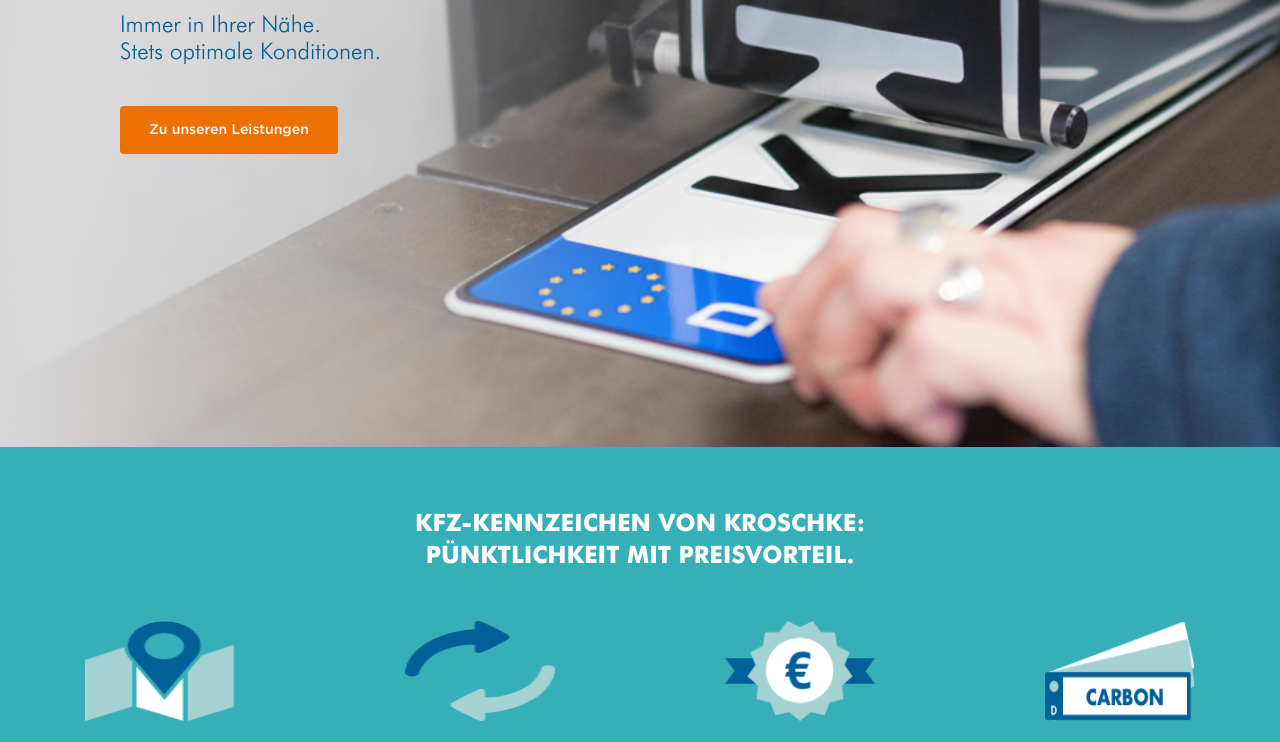
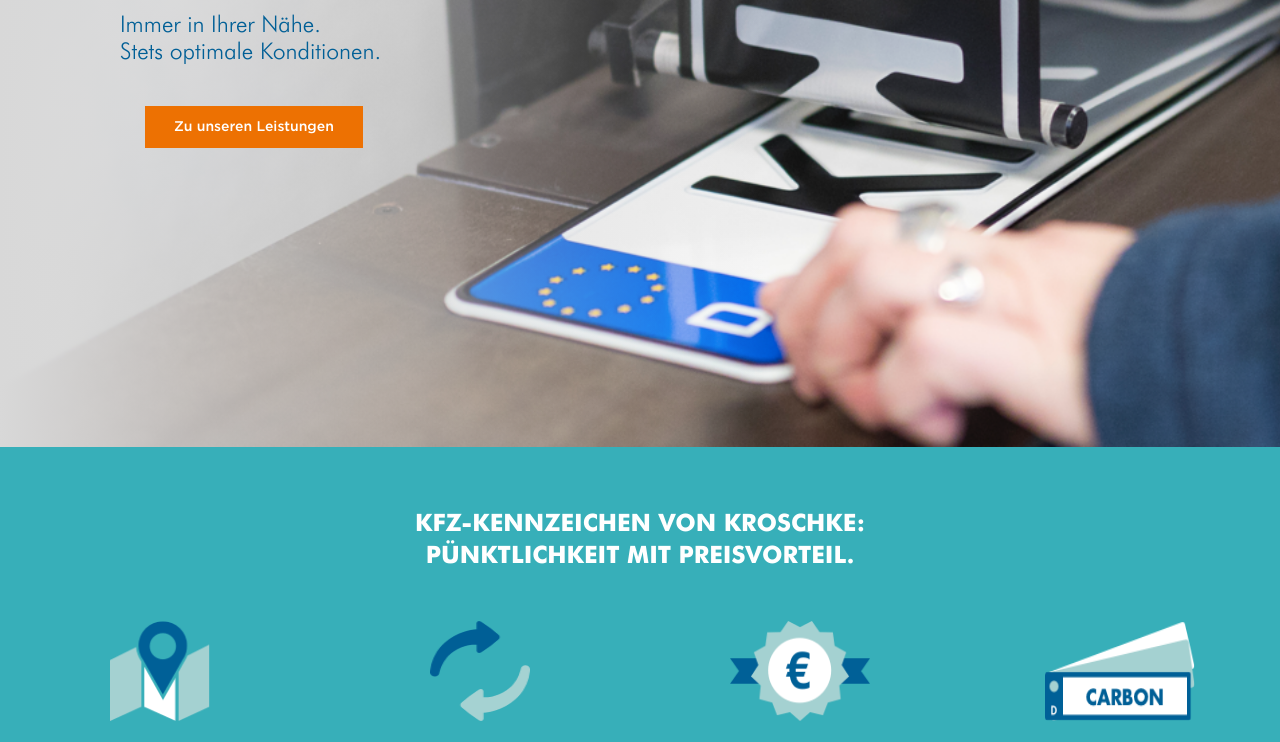
Before and after one commit to hirenanandwani/KROSCHKE, a plain HTML site: page index.html in a window 1280 px wide. Shown: the part 273-1015 px from the top of the page. Drawn offline with nearby package versions, Linux system fonts and the light colour scheme; some packages are replaced by stand-ins of ours.

Commit message:
design fixes

```diff
--- a/css/style.css
+++ b/css/style.css
@@ -193,13 +193,14 @@ body {
 
 .btn:link,
 .btn:visited {
-    padding: 1.3rem 2.8rem;
+    padding: 1rem 2.8rem;
     background-color: #ed7102;
     color: #fff;
     font-size: 1.4rem;
     margin-top: 3.2rem;
     font-family: 'gotham-medium';
     transition: all 0.2s;
+    border-radius: 0;
 }
 
 .btn:hover,
@@ -329,6 +330,30 @@ body {
 .benefits__item {
     padding: 0;
     text-align: center;
+}
+
+.benefits__img.Anfahrtszeiten_Icon {
+    height: 10rem;
+    width: 10rem;
+    z-index: 100;
+}
+
+.benefits__img.Icon_Angebot {
+    height: 10rem;
+    width: 10rem;
+    z-index: 100;
+}
+
+.benefits__img.group {
+    height: 10rem;
+    width: 14rem;
+    z-index: 100;
+}
+
+.benefits__img.Icon_Carbon {
+    height: 10rem;
+    width: 15rem;
+    z-index: 100;
 }
 
 .benefits__img {
@@ -985,6 +1010,10 @@ body {
     overflow-y: scroll;
 }
 
+.banner-btn {
+    margin-left: 25px;
+}
+
 /* Media Queries */
 
 @media only screen and (max-width: 1200px) {
@@ -1221,7 +1250,7 @@ body {
     .map__map-content::-webkit-scrollbar-track {
         box-shadow: 0 0 6px #005f96;
     }
-    .map__map-content:::-webkit-scrollbar-thumb {
+    .map__map-content::-webkit-scrollbar-thumb {
         scrollbar-color: #005f96;
     }
 
--- a/index.html
+++ b/index.html
@@ -82,7 +82,7 @@
                         Immer in Ihrer Nähe. <br />
                         Stets optimale Konditionen.
                     </h3>
-                    <a class="btn" href="#services">Zu unseren Leistungen</a>
+                    <a class="btn banner-btn" href="#services">Zu unseren Leistungen</a>
                 </div>
             </div>
             <div class="header__background"></div>
@@ -96,7 +96,7 @@
         <div class="row benefits__items ">
             <div class="col-xl-3 col-lg-3 col-md-6 col-sm-12 col-xs-12 benefits__item benefits__item-1">
                 <div class="benefits__item-content">
-                    <img src="assets/Anfahrtszeiten_Icon.png" class="benefits__img" alt="" id="benefits-img">
+                    <img src="assets/Anfahrtszeiten_Icon.png" class="benefits__img Anfahrtszeiten_Icon" alt="" id="benefits-img">
 
                     <h4 class="benefits__item-content-heading" id="benefits-heading">Kurze Anfahrzeiten</h4>
                     <p class="benefits__item-content-description" id="benefits-content">
@@ -107,7 +107,7 @@
             </div>
             <div class="col-xl-3 col-lg-3 col-md-6 col-sm-12 col-xs-12 benefits__item benefits__item-2">
                 <div class="benefits__item-content">
-                    <img src="assets/Icon_Angebot.png" class="benefits__img" alt="">
+                    <img src="assets/Icon_Angebot.png" class="benefits__img Icon_Angebot" alt="">
 
                     <h4 class="benefits__item-content-heading">Umfassendes Angebot</h4>
                     <p class="benefits__item-content-description">
@@ -118,7 +118,7 @@
             </div>
             <div class="col-xl-3 col-lg-3 col-md-6 col-sm-12 col-xs-12 benefits__item benefits__item-3">
                 <div class="benefits__item-content">
-                    <img src="assets/group-8-copy.png" class="benefits__img" alt="">
+                    <img src="assets/group-8-copy.png" class="benefits__img group" alt="">
 
                     <h4 class="benefits__item-content-heading">Attraktive Konditionen</h4>
                     <p class="benefits__item-content-description">
@@ -129,7 +129,7 @@
             </div>
             <div class="col-xl-3 col-lg-3 col-md-6 col-sm-12 col-xs-12 benefits__item benefits__item-4">
                 <div class="benefits__item-content">
-                    <img src="assets/Icon_Carbon.png" class="benefits__img" alt="">
+                    <img src="assets/Icon_Carbon.png" class="benefits__img Icon_Carbon" alt="">
                     <h4 class="benefits__item-content-heading">
                         Design-Highlights in Carbonoptik
                     </h4>
@@ -240,6 +240,11 @@
                             Einzelstück.
                         </p>
                     </li>
+                    <li class="services__item">
+                        <div class="services__heading-container">
+                            <a href="#contact" class="btn">Jetzt anfragen</a>
+                        </div>
+                    </li>
                 </ul>
                 <p class="show-more"> <span class="show-more-text">Mehr lesen</span>
                     <svg version="1.1" class="show-more-svg" xmlns="http://www.w3.org/2000/svg" width="24" height="24" viewBox="0 0 24 24">
@@ -247,7 +252,6 @@
                     <path d="M5.859 4.125l2.156-2.109 9.984 9.984-9.984 9.984-2.156-2.109 7.922-7.875z"></path>
                     </svg>
                 </p>
-                <a href="#contact" class="btn">Jetzt anfragen</a>
             </div>
         </div>
         <div class="services__images">
```
